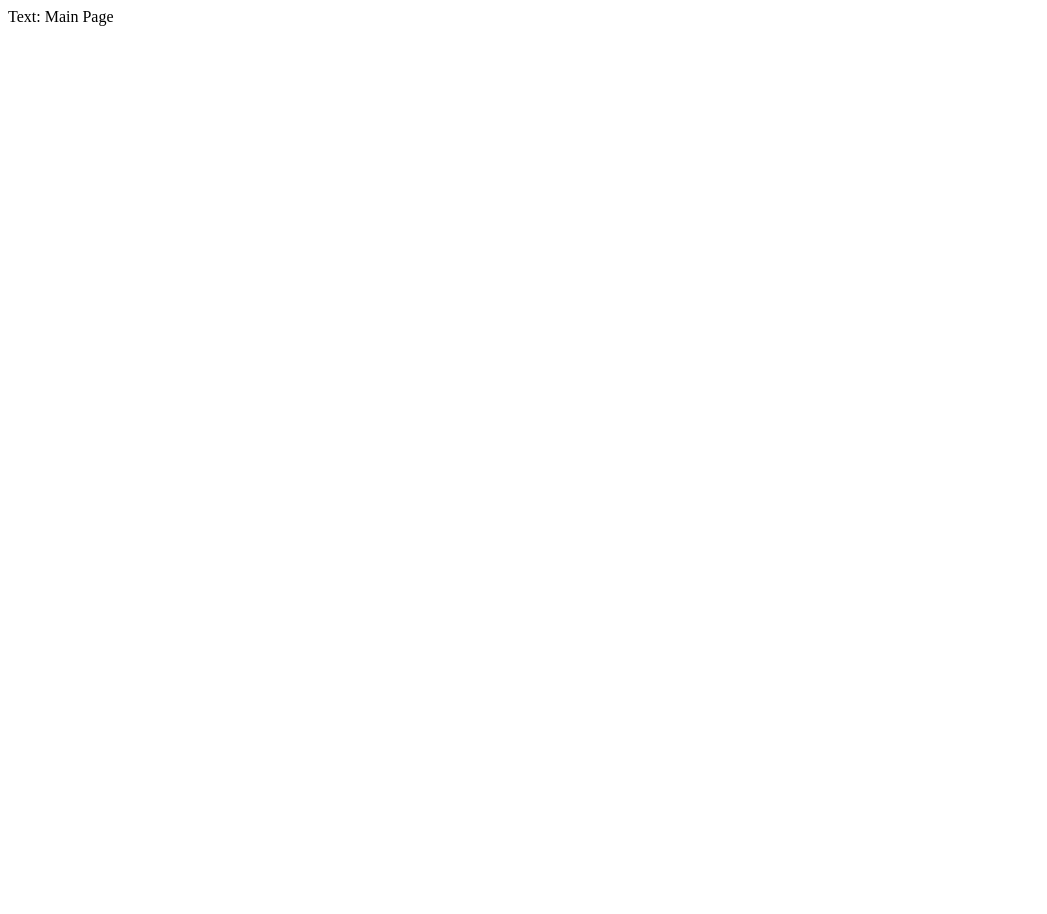
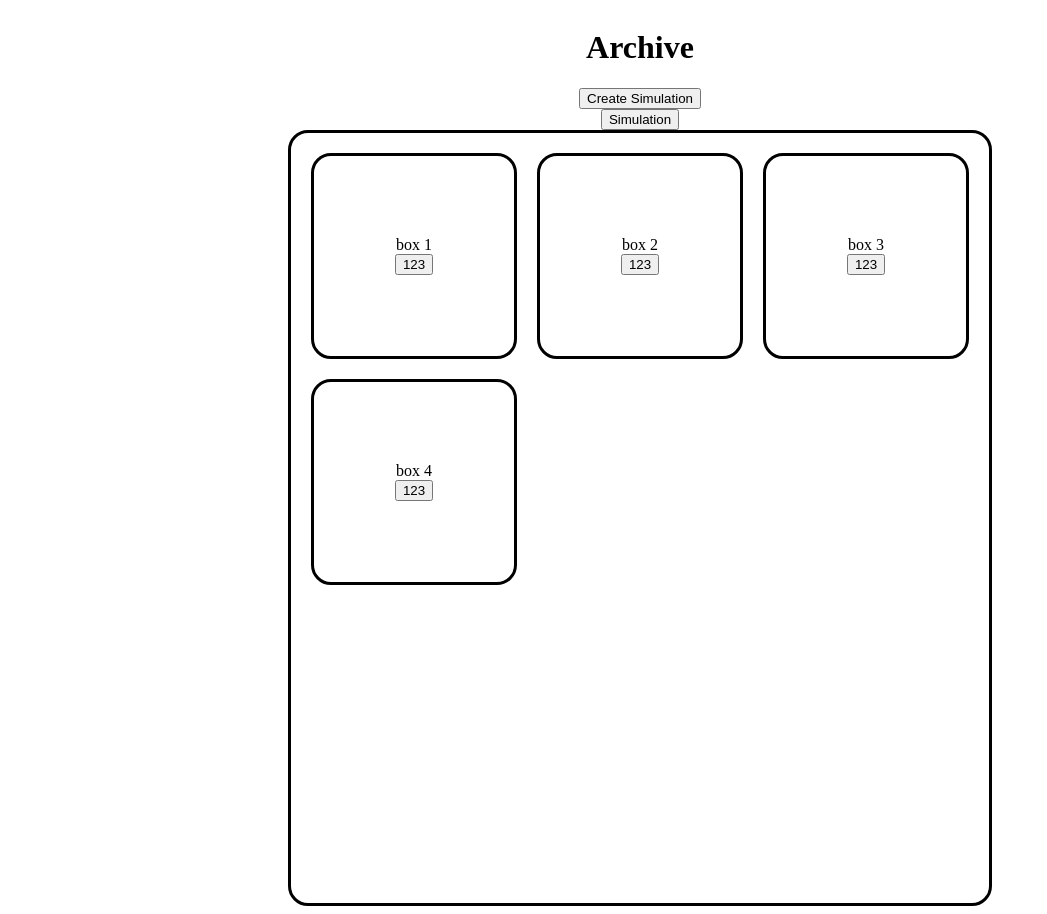
Before and after one commit to 3tack-Underflow/PlagueSimulation, a React (Create React App) app: page /Mainpage in a window 1280 px wide. Shown: the whole page, without its empty margins (0-1047 px from the left). Before the commit the page ends 800 px from the top, so only its background shows below. Built offline with nearby package versions, Linux system fonts and the light colour scheme.

Commit message:
added simulation archive and UIs

```diff
--- a/src/App.css
+++ b/src/App.css
@@ -15,3 +15,51 @@
   margin: 10px;
   font-size: 25px;
 }
+
+.Mainpage {
+  display: flex;
+  flex-direction: column;
+  align-items: center;
+  justify-content: center;
+}
+
+.Mainpage input {
+  width: 300px;
+  height: 60px;
+  margin: 10px;
+  font-size: 25px;
+}
+
+.CreateSim {
+  display: flex;
+  flex-direction: column;
+  align-items: center;
+  justify-content: center;
+}
+
+.scroll-pane{
+  display: grid;
+  grid-template-columns: repeat(3, 1fr);
+  grid-template-rows: repeat(10, 1fr);
+  overflow: scroll;
+  height: 750px;
+  padding: 20px 0 0 20px;
+  border: black 3px solid;
+  border-radius: 20px;
+}
+
+.scroll-pane::-webkit-scrollbar{
+  display:none;
+}
+
+.scroll-pane-object{
+  margin: 0 20px 20px 0;
+  height: 200px;
+  width: 200px;
+  border: black 3px solid;
+  border-radius: 20px;
+  display: flex;
+  flex-direction: column;
+  align-items: center;
+  justify-content: center;
+}
--- a/src/App.js
+++ b/src/App.js
@@ -3,13 +3,16 @@ import './App.css';
 import {BrowserRouter as Router, Routes, Route} from "react-router-dom";
 import Mainpage from "./Mainpage.js";
 import Login from "./Login.js";
+import Create from "./CreateSimPage.js";
 
 function App() {
   return (
     <Router>
       <Routes>
         <Route path = "/" element = {<Login />}/>
-        <Route exact path = "/Mainpage" element = {<Mainpage />}/>
+        <Route path = "/Login" element = {<Login />}/>
+        <Route path = "/Mainpage" element = {<Mainpage />}/>
+        <Route path = "/Create" element = {<Create />}/>
       </Routes>
     </Router>
   );
--- /dev/null
+++ b/src/CreateSimPage.js
@@ -0,0 +1,10 @@
+import React from "react";
+
+function CreatePage() {
+    return (
+    <div className = "CreateSim">
+
+    </div>)
+}
+
+export default CreatePage;
--- a/src/Login.js
+++ b/src/Login.js
@@ -24,7 +24,7 @@ function Login() {
     });
   }
 
-  let navagate = useNavigate();
+  let navigate = useNavigate();
 
   return (
     <div className = "Login">
@@ -40,13 +40,12 @@ function Login() {
           setPassword(e.target.value);
         }}/>
 
-        <button onClick = {() => {navagate.push("/mainpage")}}> Login </button>
+        <button onClick = {() => {navigate("/Mainpage")}}> Login </button>
         <button onClick = {loginAction}> Register </button>
         {userList.map((val) => {
           return <h1>username: {val.username} | password: {val.password}</h1>
         })}
       </div>
-
     </div>
   );
 }
--- a/src/Mainpage.js
+++ b/src/Mainpage.js
@@ -1,5 +1,39 @@
+import React, {useState} from "react";
+
+import SimulationButton from "./SimulationButton.js";
+import { useNavigate } from "react-router-dom";
+
 function Mainpage() {
-    return <div>Text: Main Page</div>
+    let navigate = useNavigate();
+
+
+    const printToConsole = () =>{
+        console.log("123");
+    }
+    const [scrollObject, setScrollObject] = useState(
+        [{key : 1, title: "box 1", function: printToConsole},
+         {key : 2, title: "box 2", function: printToConsole},
+         {key : 3, title: "box 3", function: printToConsole},
+         {key : 4, title: "box 4", function: printToConsole}]);
+
+    const addObject = () =>{
+        setScrollObject(john => [
+            ...john,
+            {key : 5, title: "box 5", function: printToConsole("5")}
+        ])
+    }
+
+    return (
+    <div className = "Mainpage">
+        <h1>Archive</h1>
+        <button onClick = {() => {navigate("/Create")}}> Create Simulation </button>
+        <button onClick = {addObject}>  Simulation </button>
+        <div className="scroll-pane">
+            {scrollObject.map(datapoint =><SimulationButton
+            title={datapoint.title} command={datapoint.function} ></SimulationButton>)}
+
+        </div>
+    </div>)
 }
 
 export default Mainpage;
--- /dev/null
+++ b/src/SimulationButton.js
@@ -0,0 +1,10 @@
+const SimulationButton = (props) =>{
+    return (
+        <div className="scroll-pane-object">
+            <label className="simulation-button-title">{props.title}</label>
+            <button onClick={() => {props.command()}}>123</button>
+        </div>
+    );
+}
+
+export default SimulationButton;
```
